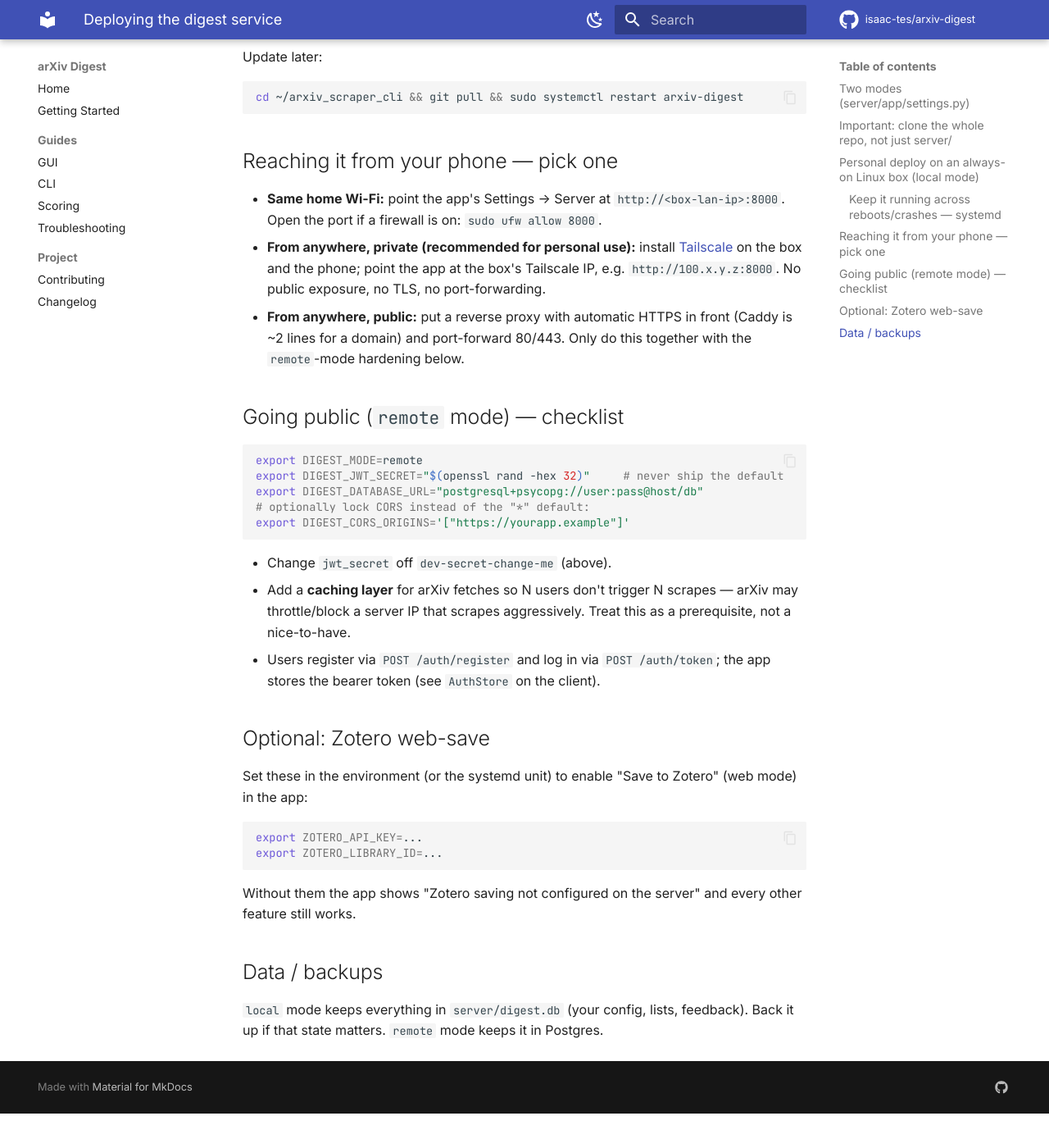
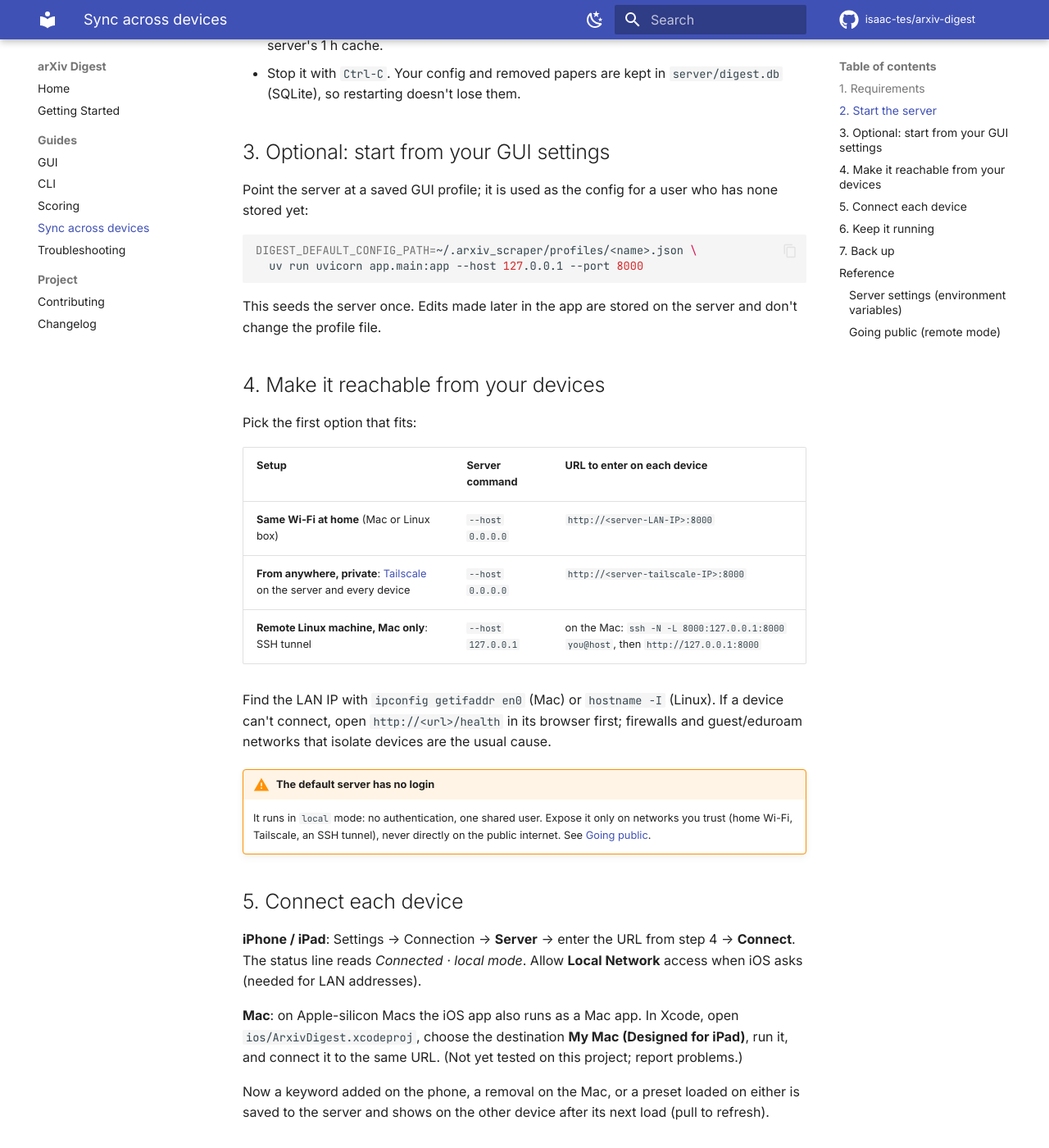
Before and after one commit to isaac-tes/arxiv-digest, an MkDocs documentation site: the page built from docs/deploy.md, in a window 1280 px wide and 1400 px high, scrolled down 1506 px. Shown: the whole window at 82% size. Built offline with MkDocs 1.6.1 and Material for MkDocs 9.7.7, drawn with Linux system fonts in a browser that asks for light colours; comment, search, counter and statistics services are not loaded; before the commit the page ends 2864 px from its top, so only the background shows below that; some of the changed text lies outside the part shown.

Commit message:
docs: guide to sharing settings across devices with the digest server
docs/deploy.md is now a step-by-step guide: what each iOS connection
mode stores, starting the server, seeding it from a GUI profile,
reaching it (LAN, Tailscale, SSH tunnel), connecting each device,
keeping it running (systemd, tmux, Mac), updating and backups, plus the
environment-variable reference. Linked from the README and the docs nav;
the README also mentions the new arxiv-gui update notice.

Co-Authored-By: Claude Opus 5.5 <noreply@anthropic.com>

````diff
--- a/docs/deploy.md
+++ b/docs/deploy.md
@@ -1,114 +1,186 @@
-# Deploying the digest service
+# Share settings across devices (digest server)
 
-The iOS/Android apps are thin clients; the FastAPI **digest service** (`server/`)
-holds the whole fetch/score/highlight engine. This is how to run it somewhere
-always-on so the app works without your laptop.
+The iOS app has three connection modes (Settings → Connection):
 
-## Two modes (`server/app/settings.py`)
+| Mode | Where config + removed papers live | Synced? | Needs a server? |
+|---|---|---|---|
+| **On this device** (default) | on the phone | no | no |
+| **Server** | on the digest server | **yes**: every device pointing at the same server shares them | yes |
+| **Demo** | in memory (sample papers) | no | no |
 
-| | `local` (default) | `remote` |
-|---|---|---|
-| Auth | **no-op** — a default user is auto-created; no login | JWT (OAuth2 password flow) |
-| DB | SQLite file (`server/digest.db`) | Postgres (`DIGEST_DATABASE_URL`) |
-| Use | personal / single-user, LAN or private network | public / multi-user |
+To share keywords, authors, feeds, weights and removed papers between devices
+(iPhone, iPad, a Mac), run the **digest server** (`server/`, a FastAPI app around
+the same `arxiv_digest.py` engine as the CLI and GUI) somewhere all of them can
+reach, and switch each device to **Server**.
 
-Selected by `DIGEST_MODE`. Everything else has a working default, so
-`uvicorn app.main:app` runs out of the box in `local` mode.
+!!! note "What does not sync yet"
+    The web GUI (`arxiv-gui`) keeps its own `arxiv_config.json` / profiles and
+    does not read the server's config. You can **seed** the server from a GUI
+    profile once (step 3), but later edits don't flow back. **On this device**
+    data also stays on the phone: switching to Server starts from the server's
+    config.
 
-> **Never expose `local` mode to the public internet** — it has no auth by design.
-> Fine on your home LAN or a private network (Tailscale). For public, use `remote`.
+---
 
-## Important: clone the whole repo, not just `server/`
+## 1. Requirements
 
-The server imports the shared engine (`arxiv_digest.py`) from the **repo root** via
-a `sys.path` insert (`REPO_ROOT` in `server/app/settings.py`). The `server/`
-directory alone will not run — keep it nested inside a full checkout.
+- Python 3.12+ and [uv](https://docs.astral.sh/uv/) (installs into your home
+  directory, no root needed):
+  ```bash
+  curl -LsSf https://astral.sh/uv/install.sh | sh
+  ```
+- The **whole repository**, not just `server/`: the server imports the engine
+  (`arxiv_digest.py`) from the repo root.
+  ```bash
+  git clone https://github.com/isaac-tes/arxiv-digest.git
+  cd arxiv-digest
+  git switch feat/swift_ios   # until the iOS work is merged into main
+  ```
 
-## Personal deploy on an always-on Linux box (local mode)
+## 2. Start the server
 
 ```bash
-# 1. Install uv (Python package manager) if missing
-curl -LsSf https://astral.sh/uv/install.sh | sh
-
-# 2. Clone the WHOLE repo
-git clone <your-repo-url> arxiv_scraper_cli
-cd arxiv_scraper_cli/server
-
-# 3. Install deps into a project venv
+cd server
 uv sync
-
-# 4. Run (local mode is the default)
-uv run uvicorn app.main:app --host 0.0.0.0 --port 8000
+uv run uvicorn app.main:app --host 127.0.0.1 --port 8000
 ```
 
-Verify from another machine on the network:
+Check it from the same machine:
 
 ```bash
-curl http://<box-ip>:8000/health     # -> {"status":"ok","mode":"local"}
+curl http://127.0.0.1:8000/health      # {"status":"ok","mode":"local"}
 ```
 
-### Keep it running across reboots/crashes — systemd
+- `--host 127.0.0.1` accepts connections from this machine only. To let other
+  devices on your network in, use `--host 0.0.0.0` (see the warning in step 4).
+- The first past-week load fetches from arXiv (~20–40 s); later loads come from
+  the server's 1 h cache.
+- Stop it with `Ctrl-C`. Your config and removed papers are kept in
+  `server/digest.db` (SQLite), so restarting doesn't lose them.
 
-A template unit lives at `deploy/arxiv-digest.service` (repo root).
-Fill in `<youruser>` and the checkout path, then:
+## 3. Optional: start from your GUI settings
+
+Point the server at a saved GUI profile; it is used as the config for a user who
+has none stored yet:
 
 ```bash
-sudo cp deploy/arxiv-digest.service /etc/systemd/system/arxiv-digest.service
-# edit User=, WorkingDirectory=, ExecStart= paths to match your box
-sudo systemctl daemon-reload
-sudo systemctl enable --now arxiv-digest
-systemctl status arxiv-digest
+DIGEST_DEFAULT_CONFIG_PATH=~/.arxiv_scraper/profiles/<name>.json \
+  uv run uvicorn app.main:app --host 127.0.0.1 --port 8000
 ```
 
-Update later:
+This seeds the server once. Edits made later in the app are stored on the
+server and don't change the profile file.
 
+## 4. Make it reachable from your devices
+
+Pick the first option that fits:
+
+| Setup | Server command | URL to enter on each device |
+|---|---|---|
+| **Same Wi-Fi at home** (Mac or Linux box) | `--host 0.0.0.0` | `http://<server-LAN-IP>:8000` |
+| **From anywhere, private**: [Tailscale](https://tailscale.com) on the server and every device | `--host 0.0.0.0` | `http://<server-tailscale-IP>:8000` |
+| **Remote Linux machine, Mac only**: SSH tunnel | `--host 127.0.0.1` | on the Mac: `ssh -N -L 8000:127.0.0.1:8000 you@host`, then `http://127.0.0.1:8000` |
+
+Find the LAN IP with `ipconfig getifaddr en0` (Mac) or `hostname -I` (Linux).
+If a device can't connect, open `http://<url>/health` in its browser first;
+firewalls and guest/eduroam networks that isolate devices are the usual cause.
+
+!!! warning "The default server has no login"
+    It runs in `local` mode: no authentication, one shared user. Expose it only
+    on networks you trust (home Wi-Fi, Tailscale, an SSH tunnel), never directly
+    on the public internet. See [Going public](#going-public-remote-mode).
+
+## 5. Connect each device
+
+**iPhone / iPad**: Settings → Connection → **Server** → enter the URL from
+step 4 → **Connect**. The status line reads *Connected · local mode*. Allow
+**Local Network** access when iOS asks (needed for LAN addresses).
+
+**Mac**: on Apple-silicon Macs the iOS app also runs as a Mac app. In Xcode,
+open `ios/ArxivDigest.xcodeproj`, choose the destination **My Mac (Designed for
+iPad)**, run it, and connect it to the same URL. (Not yet tested on this
+project; report problems.)
+
+Now a keyword added on the phone, a removal on the Mac, or a preset loaded on
+either is saved to the server and shows on the other device after its next load
+(pull to refresh).
+
+## 6. Keep it running
+
+=== "Linux with sudo (systemd)"
+
+    A template unit is in `deploy/arxiv-digest.service`. Fill in `<youruser>`
+    and the checkout path, then:
+
+    ```bash
+    sudo cp deploy/arxiv-digest.service /etc/systemd/system/
+    sudo systemctl daemon-reload
+    sudo systemctl enable --now arxiv-digest
+    systemctl status arxiv-digest
+    ```
+
+    Without root but with user lingering enabled (`loginctl enable-linger $USER`,
+    which some distributions allow without sudo), copy the unit to
+    `~/.config/systemd/user/`, remove its `User=` line, and use
+    `systemctl --user enable --now arxiv-digest`.
+
+=== "Linux without root (tmux)"
+
+    Check first that long-running processes are allowed on the machine.
+
+    ```bash
+    tmux new -s digest
+    cd ~/arxiv-digest/server && uv run uvicorn app.main:app --host 127.0.0.1 --port 8000
+    # detach: Ctrl-b then d · reattach: tmux attach -t digest
+    ```
+
+    tmux sessions don't survive a reboot; start it again afterwards.
+
+=== "Mac (while logged in)"
+
+    Run the step 2 command in a Terminal window, or in a
+    `tmux`/`screen` session. The Mac must be awake for other devices to sync.
+
+**Updating**:
 ```bash
-cd ~/arxiv_scraper_cli && git pull && sudo systemctl restart arxiv-digest
+cd ~/arxiv-digest && git pull
+cd server && uv sync
+# then restart: Ctrl-C and rerun, or `sudo systemctl restart arxiv-digest`
 ```
 
-## Reaching it from your phone — pick one
+## 7. Back up
 
-- **Same home Wi-Fi:** point the app's Settings → Server at `http://<box-lan-ip>:8000`.
-  Open the port if a firewall is on: `sudo ufw allow 8000`.
-- **From anywhere, private (recommended for personal use):** install
-  [Tailscale](https://tailscale.com) on the box and the phone; point the app at the
-  box's Tailscale IP, e.g. `http://100.x.y.z:8000`. No public exposure, no TLS, no
-  port-forwarding.
-- **From anywhere, public:** put a reverse proxy with automatic HTTPS in front
-  (Caddy is ~2 lines for a domain) and port-forward 80/443. Only do this together
-  with the `remote`-mode hardening below.
+Everything is in `server/digest.db`. Copy it while the server is stopped, e.g.
+`cp server/digest.db ~/digest-backup-$(date +%F).db`.
 
-## Going public (`remote` mode) — checklist
+---
+
+## Reference
+
+### Server settings (environment variables)
+
+| Variable | Default | Meaning |
+|---|---|---|
+| `DIGEST_MODE` | `local` | `local`: no auth, SQLite. `remote`: JWT login, multi-user |
+| `DIGEST_DATABASE_URL` | `sqlite:///./digest.db` | Database (Postgres for `remote`) |
+| `DIGEST_DEFAULT_CONFIG_PATH` | – | GUI profile used for users without a stored config |
+| `DIGEST_JWT_SECRET` | `dev-secret-change-me` | **Change** in `remote` mode |
+| `DIGEST_CORS_ORIGINS` | `["*"]` | Allowed browser origins |
+| `ZOTERO_API_KEY`, `ZOTERO_LIBRARY_ID` | – | Enable *Save to Zotero* from the app via the Zotero Web API |
+
+Without the Zotero variables the app offers **Share to Zotero** (the iOS share
+sheet hands the paper to the Zotero app), and everything else works.
+
+### Going public (`remote` mode)
 
 ```bash
 export DIGEST_MODE=remote
-export DIGEST_JWT_SECRET="$(openssl rand -hex 32)"     # never ship the default
+export DIGEST_JWT_SECRET="$(openssl rand -hex 32)"
 export DIGEST_DATABASE_URL="postgresql+psycopg://user:pass@host/db"
-# optionally lock CORS instead of the "*" default:
 export DIGEST_CORS_ORIGINS='["https://yourapp.example"]'
 ```
 
-- Change `jwt_secret` off `dev-secret-change-me` (above).
-- Add a **caching layer** for arXiv fetches so N users don't trigger N scrapes —
-  arXiv may throttle/block a server IP that scrapes aggressively. Treat this as a
-  prerequisite, not a nice-to-have.
-- Users register via `POST /auth/register` and log in via `POST /auth/token`; the
-  app stores the bearer token (see `AuthStore` on the client).
-
-## Optional: Zotero web-save
-
-Set these in the environment (or the systemd unit) to enable "Save to Zotero"
-(web mode) in the app:
-
-```bash
-export ZOTERO_API_KEY=...
-export ZOTERO_LIBRARY_ID=...
-```
-
-Without them the app shows "Zotero saving not configured on the server" and every
-other feature still works.
-
-## Data / backups
-
-`local` mode keeps everything in `server/digest.db` (your config, lists,
-feedback). Back it up if that state matters. `remote` mode keeps it in Postgres.
+Users register with `POST /auth/register` and log in with `POST /auth/token`.
+The iOS app has no login screen yet, so `remote` mode isn't usable from the
+app today. Put HTTPS in front (e.g. Caddy) before exposing it, and expect arXiv
+to rate-limit a busy shared server; the server caches fetches for an hour.
--- a/mkdocs.yml
+++ b/mkdocs.yml
@@ -103,6 +103,7 @@ nav:
       - GUI: gui-guide.md
       - CLI: cli-guide.md
       - Scoring: scoring.md
+      - Sync across devices: deploy.md
       - Troubleshooting: troubleshooting.md
   - Project:
       - Contributing: contributing.md
````
Also changed, not shown: README.md (+7 -4 lines), docs/index.md (+7 -4 lines).
